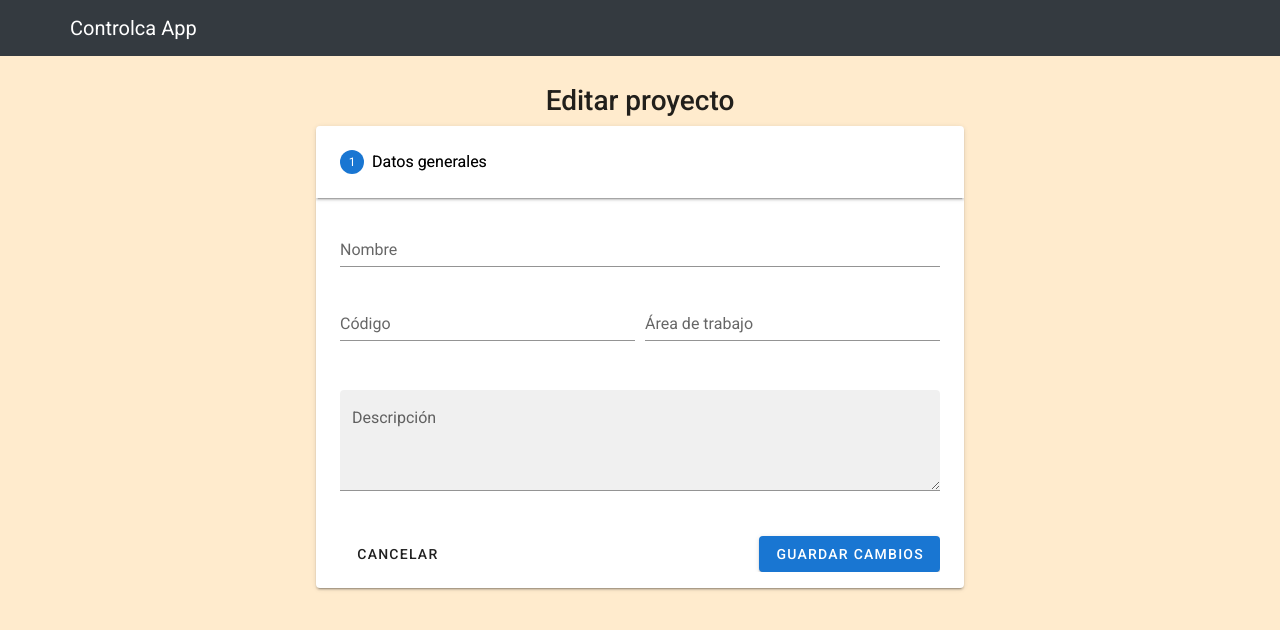
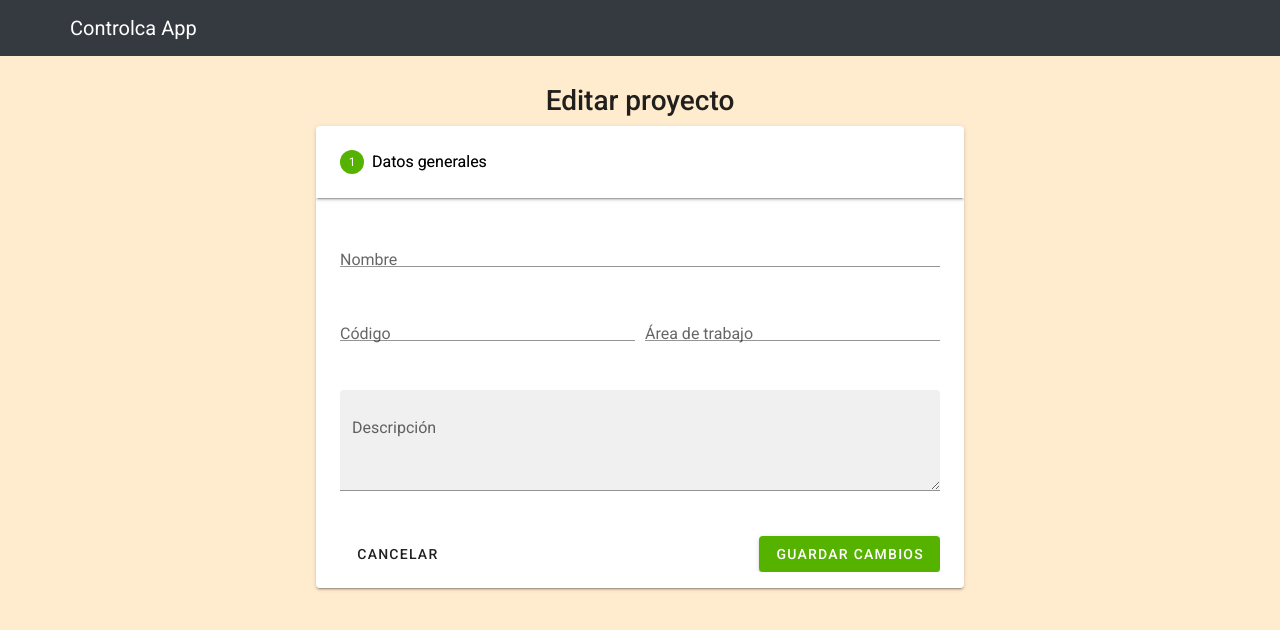
Before and after one commit to david-monroy/controlca-client, a Vue app in the folder controlca-client/: page /#/projects/1 in a window 1280 px wide. Shown: the top 630 px of the page. Built offline with nearby package versions, Linux system fonts and the light colour scheme; no server answers.

Commit message:
Centralizar estilos

```diff
--- a/controlca-client/src/App.vue
+++ b/controlca-client/src/App.vue
@@ -18,8 +18,5 @@ export default {
 </script>
 
 <style>
-  #app{
-    background-color: blanchedalmond;
-    min-height: 600px;
-  }
+@import "./styles/main.css";
 </style>
--- a/controlca-client/src/components/projects/ProjectCard.vue
+++ b/controlca-client/src/components/projects/ProjectCard.vue
@@ -10,7 +10,7 @@
         @click="goRoute(route)"
         outlined
         >
-    <v-card-title class="p-0 headline font-weight-bold "> {{ name }} </v-card-title>
+    <v-card-title class="p-0 body-1 font-weight-bold "> {{ name }} </v-card-title>
     <v-card-text class="p-0">
 
       <div class="project-card-chips my-2">
--- a/controlca-client/src/plugins/vuetify.js
+++ b/controlca-client/src/plugins/vuetify.js
@@ -1,6 +1,7 @@
 import '@fortawesome/fontawesome-free/css/all.css' // Ensure you are using css-loader
 import Vue from 'vue'
 import Vuetify from 'vuetify/lib'
+
 
 Vue.use(Vuetify)
 
@@ -8,4 +9,13 @@ export default new Vuetify({
   icons: {
     iconfont: 'fa',
   },
+  theme: {
+    themes: {
+      light: {
+        primary: "#55B300",
+        secondary: "#333333"
+      }
+    }
+  }
+
 })
--- /dev/null
+++ b/controlca-client/src/styles/components/login.css
@@ -0,0 +1,32 @@
+label {
+    display: block;
+    margin-top: 10px;
+  }
+
+  .card-container.card {
+    max-width: 350px !important;
+    padding: 40px 40px;
+  }
+
+  .card {
+    background-color: #f7f7f7 !important;
+    padding: 20px 25px 30px;
+    margin: 0 auto 25px;
+    margin-top: 50px;
+    -moz-border-radius: 2px;
+    -webkit-border-radius: 2px;
+    border-radius: 2px;
+    -moz-box-shadow: 0px 2px 2px rgba(0, 0, 0, 0.3);
+    -webkit-box-shadow: 0px 2px 2px rgba(0, 0, 0, 0.3);
+    box-shadow: 0px 2px 2px rgba(0, 0, 0, 0.3);
+  }
+
+  .profile-img-card {
+    width: 96px;
+    height: 96px;
+    margin: 0 auto 10px;
+    display: block;
+    -moz-border-radius: 50%;
+    -webkit-border-radius: 50%;
+    border-radius: 50%;
+  }
--- /dev/null
+++ b/controlca-client/src/styles/main.css
@@ -0,0 +1,22 @@
+#app{
+    background-color: blanchedalmond;
+    min-height: 600px;
+}
+
+/* BOTONES */
+
+.simple-btn{
+    background-color: #55b300 !important;
+    transition: 0.3s;
+    color: white !important;
+  }
+  .simple-btn:hover{
+    background-color: #3f8303 !important;
+  }
+
+  .simple-btn-back{
+    background-color: none !important;
+    transition: 0.3s;
+    color: lightslategray !important;
+    border: 1px solid lightslategrey;
+  }
--- a/controlca-client/src/views/auth/Login.vue
+++ b/controlca-client/src/views/auth/Login.vue
@@ -33,7 +33,7 @@
           >¡La contraseña es requerida!</div>
         </div>
         <div class="form-group">
-          <button class="btn btn-primary btn-block" :disabled="loading">
+          <button class="btn simple-btn btn-block" :disabled="loading">
             <span v-show="loading" class="spinner-border spinner-border-sm"></span>
             <span>Ingresar</span>
           </button>
@@ -97,37 +97,6 @@ export default {
 };
 </script>
 
-<style scoped>
-label {
-  display: block;
-  margin-top: 10px;
-}
-
-.card-container.card {
-  max-width: 350px !important;
-  padding: 40px 40px;
-}
-
-.card {
-  background-color: #f7f7f7;
-  padding: 20px 25px 30px;
-  margin: 0 auto 25px;
-  margin-top: 50px;
-  -moz-border-radius: 2px;
-  -webkit-border-radius: 2px;
-  border-radius: 2px;
-  -moz-box-shadow: 0px 2px 2px rgba(0, 0, 0, 0.3);
-  -webkit-box-shadow: 0px 2px 2px rgba(0, 0, 0, 0.3);
-  box-shadow: 0px 2px 2px rgba(0, 0, 0, 0.3);
-}
-
-.profile-img-card {
-  width: 96px;
-  height: 96px;
-  margin: 0 auto 10px;
-  display: block;
-  -moz-border-radius: 50%;
-  -webkit-border-radius: 50%;
-  border-radius: 50%;
-}
+<style>
+@import "../../styles/components/login.css";
 </style>
--- a/controlca-client/src/views/users/UsersList.vue
+++ b/controlca-client/src/views/users/UsersList.vue
@@ -210,23 +210,4 @@ export default {
   .list {
     max-width: 750px;
   }
-
-  .simple-btn{
-    width: 35%;
-    background-color: #00917c !important;
-    transition: 0.3s;
-    color: white !important;
-  }
-  .simple-btn:hover{
-    width: 35%;
-    background-color: #066B5D !important;
-  }
-
-  .simple-btn-back{
-    width: 35%;
-    background-color: none !important;
-    transition: 0.3s;
-    color: lightslategray !important;
-    border: 1px solid lightslategrey;
-  }
 </style>
```
